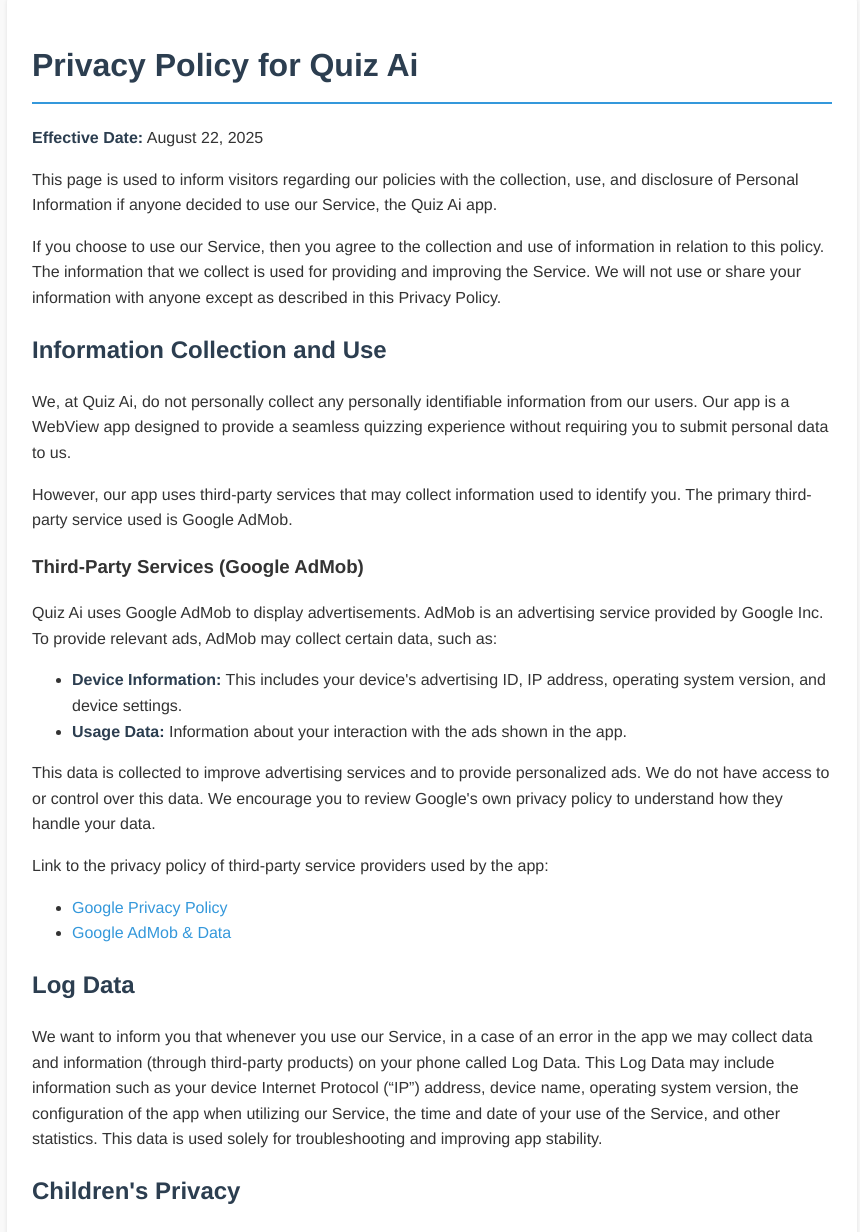
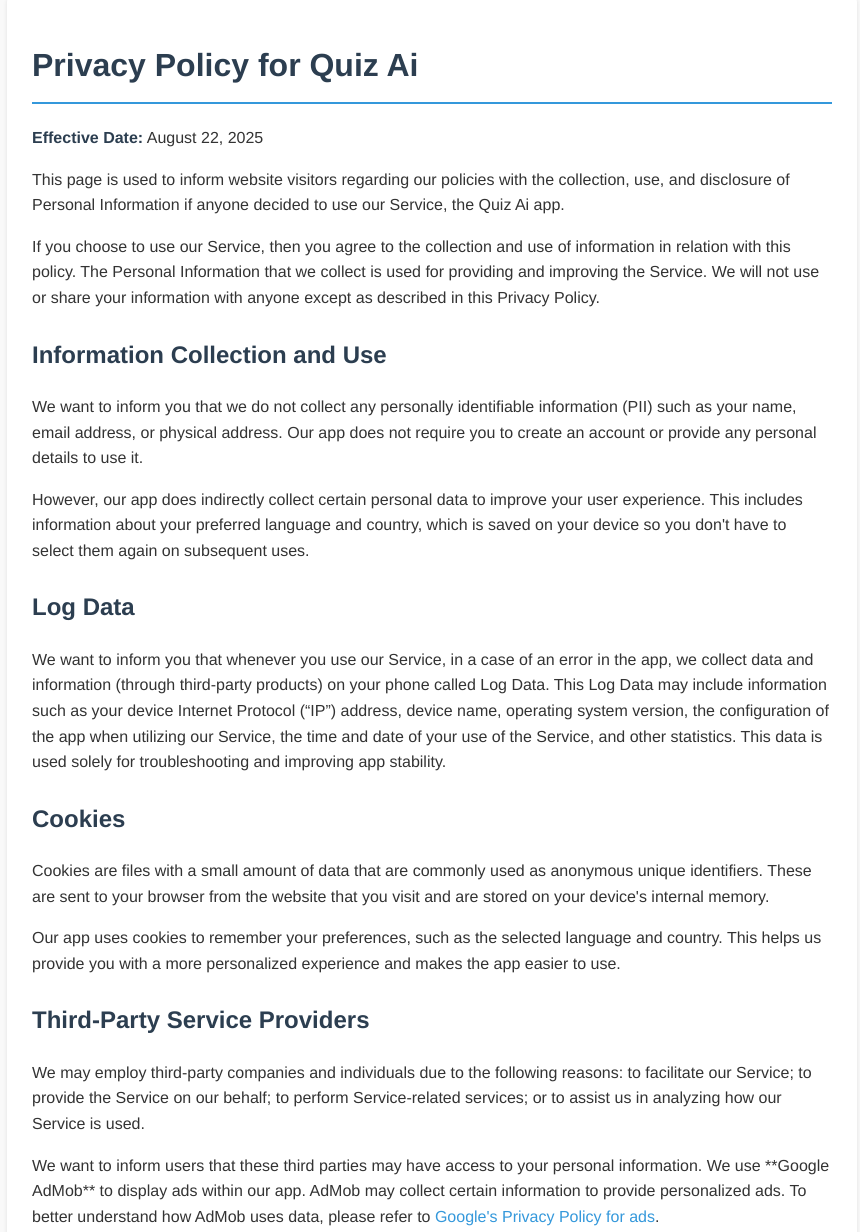
Before and after one commit to emtiazsuman-source/quizai, a plain HTML site: page privacy.html in a window 1280 px wide. Shown: the part 26-1258 px from the top of the page, without its empty margins (208-1068 px from the left). Drawn offline with Linux system fonts and the light colour scheme.

Commit message:
Update privacy.html

```diff
--- a/privacy.html
+++ b/privacy.html
@@ -28,6 +28,9 @@
             border-bottom: 2px solid #3498db;
             padding-bottom: 10px;
         }
+        h2 {
+            margin-top: 25px;
+        }
         p {
             margin-bottom: 1em;
         }
@@ -48,33 +51,27 @@
         <h1>Privacy Policy for Quiz Ai</h1>
         <p><strong>Effective Date:</strong> August 22, 2025</p>
 
-        <p>This page is used to inform visitors regarding our policies with the collection, use, and disclosure of Personal Information if anyone decided to use our Service, the Quiz Ai app.</p>
+        <p>This page is used to inform website visitors regarding our policies with the collection, use, and disclosure of Personal Information if anyone decided to use our Service, the Quiz Ai app.</p>
 
-        <p>If you choose to use our Service, then you agree to the collection and use of information in relation to this policy. The information that we collect is used for providing and improving the Service. We will not use or share your information with anyone except as described in this Privacy Policy.</p>
+        <p>If you choose to use our Service, then you agree to the collection and use of information in relation with this policy. The Personal Information that we collect is used for providing and improving the Service. We will not use or share your information with anyone except as described in this Privacy Policy.</p>
 
         <h2>Information Collection and Use</h2>
-        <p>We, at Quiz Ai, do not personally collect any personally identifiable information from our users. Our app is a WebView app designed to provide a seamless quizzing experience without requiring you to submit personal data to us.</p>
-
-        <p>However, our app uses third-party services that may collect information used to identify you. The primary third-party service used is Google AdMob.</p>
-
-        <h3>Third-Party Services (Google AdMob)</h3>
-        <p>Quiz Ai uses Google AdMob to display advertisements. AdMob is an advertising service provided by Google Inc. To provide relevant ads, AdMob may collect certain data, such as:</p>
-        <ul>
-            <li><strong>Device Information:</strong> This includes your device's advertising ID, IP address, operating system version, and device settings.</li>
-            <li><strong>Usage Data:</strong> Information about your interaction with the ads shown in the app.</li>
-        </ul>
-        <p>This data is collected to improve advertising services and to provide personalized ads. We do not have access to or control over this data. We encourage you to review Google's own privacy policy to understand how they handle your data.</p>
-        <p>Link to the privacy policy of third-party service providers used by the app:</p>
-        <ul>
-            <li><a href="https://policies.google.com/privacy" target="_blank" rel="noopener noreferrer">Google Privacy Policy</a></li>
-            <li><a href="https://support.google.com/admob/answer/6128543" target="_blank" rel="noopener noreferrer">Google AdMob & Data</a></li>
-        </ul>
+        <p>We want to inform you that we do not collect any personally identifiable information (PII) such as your name, email address, or physical address. Our app does not require you to create an account or provide any personal details to use it.</p>
+        <p>However, our app does indirectly collect certain personal data to improve your user experience. This includes information about your preferred language and country, which is saved on your device so you don't have to select them again on subsequent uses.</p>
 
         <h2>Log Data</h2>
-        <p>We want to inform you that whenever you use our Service, in a case of an error in the app we may collect data and information (through third-party products) on your phone called Log Data. This Log Data may include information such as your device Internet Protocol (“IP”) address, device name, operating system version, the configuration of the app when utilizing our Service, the time and date of your use of the Service, and other statistics. This data is used solely for troubleshooting and improving app stability.</p>
+        <p>We want to inform you that whenever you use our Service, in a case of an error in the app, we collect data and information (through third-party products) on your phone called Log Data. This Log Data may include information such as your device Internet Protocol (“IP”) address, device name, operating system version, the configuration of the app when utilizing our Service, the time and date of your use of the Service, and other statistics. This data is used solely for troubleshooting and improving app stability.</p>
+
+        <h2>Cookies</h2>
+        <p>Cookies are files with a small amount of data that are commonly used as anonymous unique identifiers. These are sent to your browser from the website that you visit and are stored on your device's internal memory.</p>
+        <p>Our app uses cookies to remember your preferences, such as the selected language and country. This helps us provide you with a more personalized experience and makes the app easier to use.</p>
+
+        <h2>Third-Party Service Providers</h2>
+        <p>We may employ third-party companies and individuals due to the following reasons: to facilitate our Service; to provide the Service on our behalf; to perform Service-related services; or to assist us in analyzing how our Service is used.</p>
+        <p>We want to inform users that these third parties may have access to your personal information. We use **Google AdMob** to display ads within our app. AdMob may collect certain information to provide personalized ads. To better understand how AdMob uses data, please refer to <a href="https://policies.google.com/technologies/ads">Google's Privacy Policy for ads</a>.</p>
 
         <h2>Children's Privacy</h2>
-        <p>Our Services do not address anyone under the age of 13. We do not knowingly collect personally identifiable information from children under 13. In the case we discover that a child under 13 has provided us with personal information, we would take steps to delete this. If you are a parent or guardian and you are aware that your child has provided us with personal information, please contact us so that we will be able to take necessary actions.</p>
+        <p>Our Services do not address anyone under the age of 13. We do not knowingly collect personally identifiable information from children under 13. In the case we discover that a child under 13 has provided us with personal information, we would take steps to delete this. If you are a parent or guardian and you are aware that your child has provided us with personal information, please contact us so that we will be able to take the necessary actions.</p>
 
         <h2>Changes to This Privacy Policy</h2>
         <p>We may update our Privacy Policy from time to time. Thus, you are advised to review this page periodically for any changes. We will notify you of any changes by posting the new Privacy Policy on this page. These changes are effective immediately after they are posted.</p>
```
